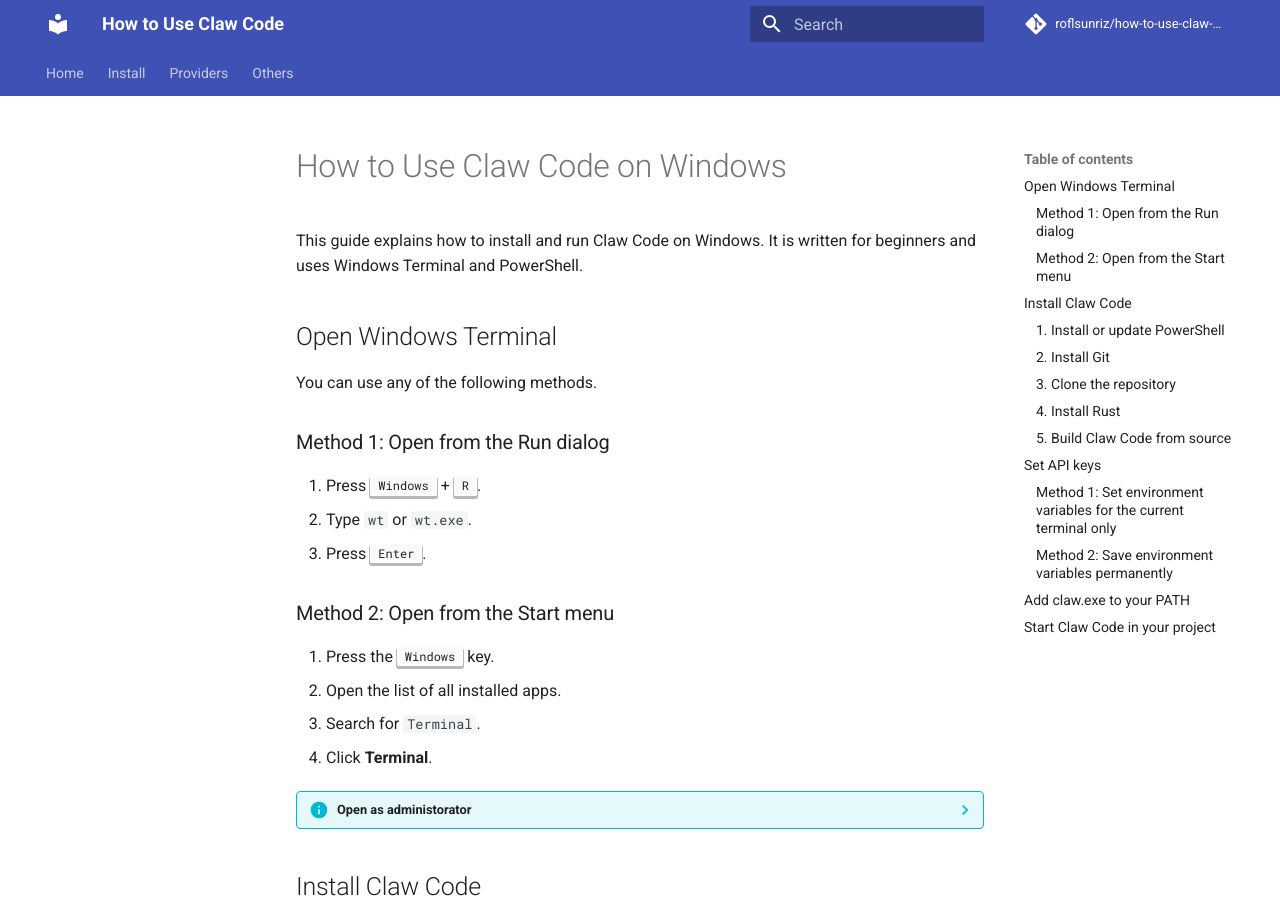
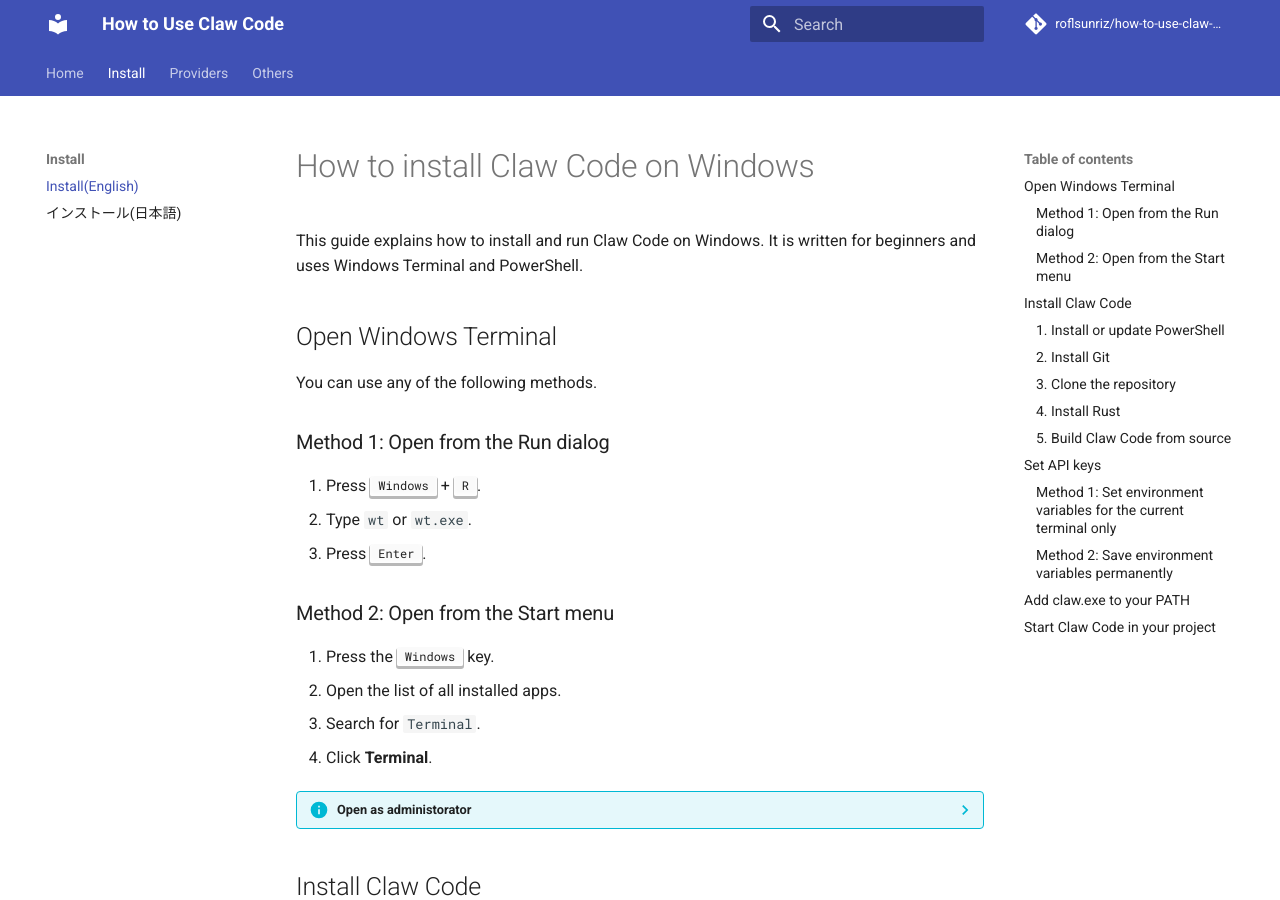
Before and after one commit to roflsunriz/how-to-use-claw-code, an MkDocs documentation site: the page built from docs/INSTALL-en-US-win.md, in a window 1280 px wide and 900 px high. Built offline with MkDocs 1.6.1 and Material for MkDocs 9.7.7, drawn with Linux system fonts in a browser that asks for light colours; comment, search, counter and statistics services are not loaded.

Commit message:
feat: インストールガイドのタイトルを修正し、mkdocs設定を更新
Co-authored-by: Copilot <copilot@github.com>

```diff
--- a/docs/INSTALL-en-US-win.md
+++ b/docs/INSTALL-en-US-win.md
@@ -1,4 +1,4 @@
-# How to Use Claw Code on Windows
+# How to install Claw Code on Windows
 
 This guide explains how to install and run Claw Code on Windows.
 It is written for beginners and uses Windows Terminal and PowerShell.
--- a/docs/INSTALL-ja-JP-win.md
+++ b/docs/INSTALL-ja-JP-win.md
@@ -1,4 +1,4 @@
-# WindowsでClaw Codeを使う方法
+# WindowsでClaw Codeをインストールする方法
 
 このガイドでは、WindowsでClaw Codeをインストールして実行する手順を説明します。
 初心者向けに、Windows TerminalとPowerShellを使って進めます。
--- a/mkdocs.yml
+++ b/mkdocs.yml
@@ -13,8 +13,8 @@ site_url: https://roflsunriz.github.io/how-to-use-claw-code/
 nav:
   - Home: index.md
   - Install:
-      - Install(English): Install-en-US-win.md
-      - インストール(日本語): Install-ja-JP-win.md
+      - Install(English): INSTALL-en-US-win.md
+      - インストール(日本語): INSTALL-ja-JP-win.md
   - Providers:
       - OpenRouter:
           - OpenRouter(English): OPENROUTER-en-US.md
```
